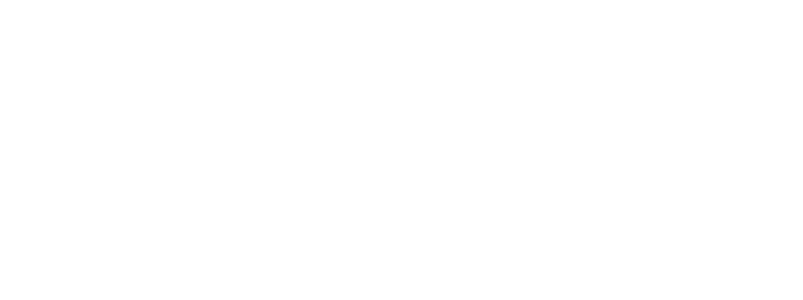
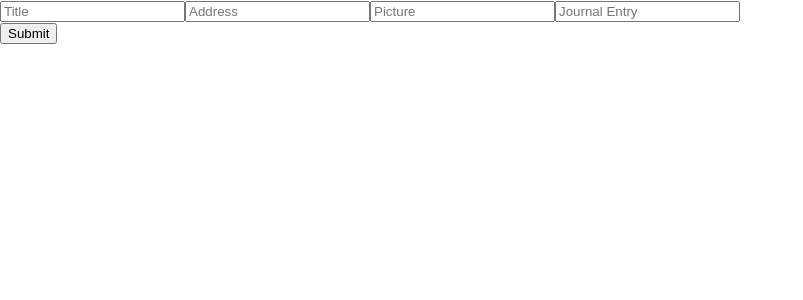
Before and after one commit to ssssuki/journey-and-journal, a React (Create React App) app in the folder client/: page /create in a window 1280 px wide. Shown: the top 300 px of the page, without its empty margins (0-803 px from the left). Built offline with nearby package versions, Linux system fonts and the light colour scheme.

Commit message:
createpost

```diff
--- a/client/package.json
+++ b/client/package.json
@@ -6,9 +6,13 @@
     "@testing-library/jest-dom": "^5.16.5",
     "@testing-library/react": "^13.4.0",
     "@testing-library/user-event": "^13.5.0",
+    "localforage": "^1.10.0",
+    "match-sorter": "^6.3.1",
     "react": "^18.2.0",
     "react-dom": "^18.2.0",
+    "react-router-dom": "^6.8.0",
     "react-scripts": "5.0.1",
+    "sort-by": "^1.2.0",
     "web-vitals": "^2.1.4"
   },
   "scripts": {
--- /dev/null
+++ b/client/src/components/CreatePost.js
@@ -0,0 +1,15 @@
+import React from "react";
+
+export default function CreatePost() {
+  return (
+    <div>
+      <form onSubmit={(event) => event.preventDefault()}>
+        <input name="title" type="text" placeholder="Title" />
+        <input name="address" type="text" placeholder="Address" />
+        <input name="picture_url" type="test" placeholder="Picture" />
+        <input name="entry" type="text" placeholder="Journal Entry" />
+      </form>
+      <button onClick={console.log("submit")}>Submit</button>
+    </div>
+  );
+}
--- a/client/src/index.js
+++ b/client/src/index.js
@@ -1,13 +1,26 @@
-import React from 'react';
-import ReactDOM from 'react-dom/client';
-import './index.css';
-import App from './App';
-import reportWebVitals from './reportWebVitals';
+import React from "react";
+import ReactDOM from "react-dom/client";
+import { createBrowserRouter, RouterProvider } from "react-router-dom";
+import "./index.css";
+import App from "./App";
+import CreatePost from "./components/CreatePost";
+import reportWebVitals from "./reportWebVitals";
 
-const root = ReactDOM.createRoot(document.getElementById('root'));
+const router = createBrowserRouter([
+  {
+    path: "/",
+    element: <div>Hello world!</div>,
+  },
+  {
+    path: "/create",
+    element: <CreatePost />,
+  },
+]);
+
+const root = ReactDOM.createRoot(document.getElementById("root"));
 root.render(
   <React.StrictMode>
-    <App />
+    <RouterProvider router={router} />
   </React.StrictMode>
 );
 
```
Also changed, not shown: 1 other file (tests, documents, lock files or other folders).
